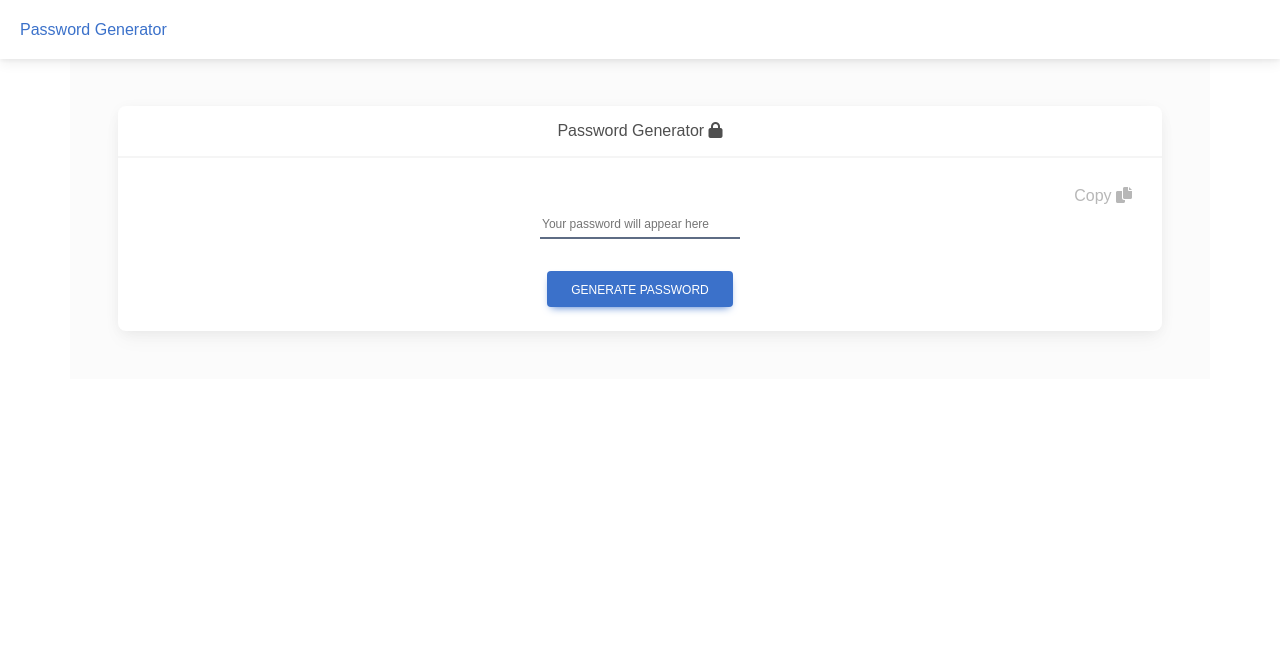
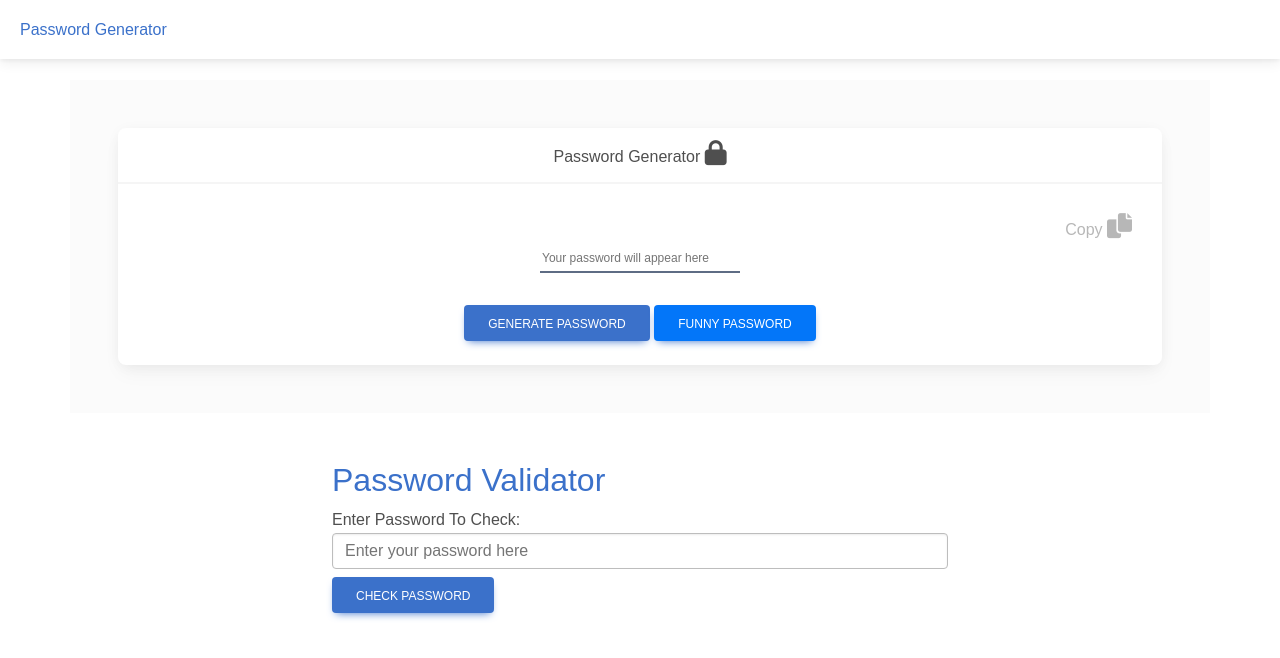
Before and after one commit to usman-rizwan/js-pass-generator, a plain HTML site: page index.html in a window 1280 px wide. Drawn offline with nearby package versions, Linux system fonts and the light colour scheme; some packages are replaced by stand-ins of ours; a script that the page names is missing.

Commit message:
Added Password Validator

```diff
--- a/app.js
+++ b/app.js
@@ -1,16 +1,20 @@
 var copyItm = document.getElementById("copyItm")
-var passMethod = "abcdefghijklmnopqrstuvwxyzHIJKLMNOPQRST";
-var specialChar = "ABCDEFGHIJKLMNOPQRSTUVWXYZ!@#$%^&*_+";
+var passMethod = "abcdefghijklmnopqrstuvwxyz";
+var upperPassMethod = "ABCDEFGHIJKLMNOPQRSTUVWXYZ";
+var specialChar = "!@#$%^&*)(+=._-";
 var printPass = document.getElementById("pass-h");
+var inputCheck = document.getElementById("check-input");
 var randomPass = "";
 function genPass() {
   copyItm.disabled = false
   for (var i = 0; i < 3; i++) {
     var randNum = Math.floor(Math.random() * passMethod.length);
+    var randNum2 = Math.floor(Math.random() * upperPassMethod.length);
     var specialNum = Math.floor(Math.random() * specialChar.length);
     // console.log(randNum);
     randomPass +=
       passMethod[randNum] +
+      upperPassMethod[randNum2] +
       specialChar[specialNum] +
       Math.floor(Math.random() * 9);
     printPass.value = randomPass;
@@ -19,6 +23,126 @@ function genPass() {
   console.log(randomPass);
   randomPass = "";
 }
+function funnyPass() {
+  copyItm.disabled = false
+  var funnyArr = ['admin', 'incorrect', 'Hello World!', 'qwerty', 'password', '12345', 'qwerty123', '1q2w3e', '12345678', '111111', '1234567890', 'Bhupendar Jogi', 'developer456', 'prettier', 'javascript', 'bootsrtrap']
+  var randNum = Math.floor(Math.random() * funnyArr.length);
+  // console.log(randNum);
+  randomPass +=
+    funnyArr[randNum];
+  printPass.value = randomPass;
+  randomPass = ""
+}
+function checkPass() {
+  //  console.log(inputCheck.value);
+  var lowerCaseLetters = /[a-z]/g;
+  var upperCaseLetters = /[A-Z]/g;
+  var numbers = /[0-9]/g
+  var specialCharactres = /[!@#$%^&*+=._-]/g
+  if (inputCheck.value.length >= 8) {
+    if (!inputCheck.value.match(lowerCaseLetters)) {
+      const Toast = Swal.mixin({
+        toast: true,
+        position: "center-end",
+        showConfirmButton: false,
+        timer: 3200,
+        timerProgressBar: true,
+        didOpen: (toast) => {
+          toast.onmouseenter = Swal.stopTimer;
+          toast.onmouseleave = Swal.resumeTimer;
+        }
+      });
+      Toast.fire({
+        icon: "error",
+        html: `Password must be contain upper case charachters <i class="fa-solid fa-arrow-down-a-z"></i>`
+      });
+    }
+    else if (!inputCheck.value.match(upperCaseLetters)) {
+      const Toast = Swal.mixin({
+        toast: true,
+        position: "center-end",
+        showConfirmButton: false,
+        timer: 3200,
+        timerProgressBar: true,
+        didOpen: (toast) => {
+          toast.onmouseenter = Swal.stopTimer;
+          toast.onmouseleave = Swal.resumeTimer;
+        }
+      });
+      Toast.fire({
+        icon: "error",
+        html: `Password must be contain upper case charachters <i class="fa-solid fa-arrow-up-a-z"></i>`
+      });
+    }
+    else if (!inputCheck.value.match(specialCharactres)) {
+      const Toast = Swal.mixin({
+        toast: true,
+        position: "center-end",
+        showConfirmButton: false,
+        timer: 3200,
+        timerProgressBar: true,
+        didOpen: (toast) => {
+          toast.onmouseenter = Swal.stopTimer;
+          toast.onmouseleave = Swal.resumeTimer;
+        }
+      });
+      Toast.fire({
+        icon: "error",
+        html: `Password must be contain special charachters <i class="fa-solid fa-file-invoice-dollar"></i>`
+      });
+    }
+    else if (!inputCheck.value.match(numbers)) {
+      const Toast = Swal.mixin({
+        toast: true,
+        position: "center-end",
+        showConfirmButton: false,
+        timer: 3200,
+        timerProgressBar: true,
+        didOpen: (toast) => {
+          toast.onmouseenter = Swal.stopTimer;
+          toast.onmouseleave = Swal.resumeTimer;
+        }
+      });
+      Toast.fire({
+        icon: "error",
+        html: `Password must be contain numbers <i class="fa-solid fa-arrow-up-9-1"></i>`
+      });
+    } else {
+      const Toast = Swal.mixin({
+        toast: true,
+        position: "center-end",
+        showConfirmButton: false,
+        timer: 3200,
+        timerProgressBar: true,
+        didOpen: (toast) => {
+          toast.onmouseenter = Swal.stopTimer;
+          toast.onmouseleave = Swal.resumeTimer;
+        }
+      });
+      Toast.fire({
+        icon: "success",
+        html: `Your Password Is Strong <i class="fa-regular fa-face-smile"></i>`,
+      });
+    }
+  } else {
+    const Toast = Swal.mixin({
+      toast: true,
+      position: "center-end",
+      showConfirmButton: false,
+      timer: 3200,
+      timerProgressBar: true,
+      didOpen: (toast) => {
+        toast.onmouseenter = Swal.stopTimer;
+        toast.onmouseleave = Swal.resumeTimer;
+      }
+    });
+    Toast.fire({
+      icon: "error",
+      html: "Password must be greater than or equal to 8 characters"
+    });
+  }
+}
+
 function copyText() {
   console.log("Hello world");
   printPass.select()
--- a/index.html
+++ b/index.html
@@ -1,39 +1,34 @@
 <!DOCTYPE html>
 <html lang="en">
+
 <head>
   <meta charset="UTF-8" />
   <meta name="viewport" content="width=device-width, initial-scale=1.0" />
   <title>Pass Generator</title>
   <!-- Font Awesome -->
-    <link href="https://cdnjs.cloudflare.com/ajax/libs/font-awesome/6.0.0/css/all.min.css"rel="stylesheet" />
+  <link href="https://cdnjs.cloudflare.com/ajax/libs/font-awesome/6.0.0/css/all.min.css" rel="stylesheet" />
   <!-- Google Fonts -->
-    <link href="https://fonts.googleapis.com/css?family=Roboto:300,400,500,700&display=swap"  rel="stylesheet" />
+  <link href="https://fonts.googleapis.com/css?family=Roboto:300,400,500,700&display=swap" rel="stylesheet" />
   <!-- MDB -->
-    <link href="https://cdnjs.cloudflare.com/ajax/libs/mdb-ui-kit/6.4.2/mdb.min.css"rel="stylesheet"/>
+  <link href="https://cdnjs.cloudflare.com/ajax/libs/mdb-ui-kit/6.4.2/mdb.min.css" rel="stylesheet" />
   <!-- CSS-->
   <link rel="stylesheet" href="style.css">
 </head>
+
 <body>
   <div>
     <header>
       <!-- Navbar -->
       <nav class="navbar navbar-expand-lg navbar-light bg-white fixed-top">
         <div class="container-fluid">
-            <button
-              class="navbar-toggler"
-              type="button"
-              data-mdb-toggle="collapse"
-              data-mdb-target="#navbarExample01"
-              aria-controls="navbarExample01"
-              aria-expanded="false"
-              aria-label="Toggle navigation"
-            >
+          <button class="navbar-toggler" type="button" data-mdb-toggle="collapse" data-mdb-target="#navbarExample01"
+            aria-controls="navbarExample01" aria-expanded="false" aria-label="Toggle navigation">
             <i class="fas fa-bars"></i>
           </button>
           <div class="collapse navbar-collapse" id="navbarExample01">
             <ul class="navbar-nav me-auto mb-2 mb-lg-0">
               <li class="nav-item active">
-                  <a class="nav-link " aria-current="page" href="#">Password Generator</a>
+                <a class="nav-link color" aria-current="page" href="#">Password Generator</a>
               </li>
             </ul>
           </div>
@@ -42,33 +37,39 @@
       <!-- Navbar -->
     </header>
     <!-- Jumbotron -->
-      <div class="p-5 text-center bg-light container" style="margin-top: 58px">
+    <div class="p-5 text-center bg-light container" style="margin-top: 80px">
       <div class="card text-center">
-          <div class="card-header" >
+        <div class="card-header">
           Password Generator <i class="fa-solid fa-lock"></i>
         </div>
         <div class="card-body">
           <div class="d-flex justify-content-end">
-            <button class="copy" disabled id="copyItm" onclick="copyText()"> Copy <i class="fa-solid fa-copy mt-1 ml-2"></i></button>
+            <button class="copy" disabled id="copyItm" onclick="copyText()"> Copy <i
+                class="fa-solid fa-copy mt-1 ml-2"></i></button>
           </div>
-            <input disabled class="card-title my-text" id="pass-h" placeholder="Your password will appear here"
-            />
+          <input disabled class="card-title my-text" id="pass-h" placeholder="Your password will appear here" />
+
           <p class="card-text"></p>
-            <a href="#" class="btn btn-primary mt-2" onclick="genPass()"
-              >Generate Password</a
-            >
+          <a  class="btn btn-primary mt-2" onclick="genPass()">Generate Password</a>
+          <a  class="btn btn-primary mt-2 funny" onclick="funnyPass()">Funny Password</a>
         </div>
         <!-- <div class="card-footer text-muted">2 days ago</div> -->
       </div>
     </div>
     <!-- Jumbotron -->
+    <div class="container mt-5 w-50">
+      <h2 class="color">Password Validator</h2>
+      <div class="form-group">
+        <label for="additionalInfo">Enter Password To Check:</label>
+        <input type="text" class="form-control"  id="check-input" placeholder="Enter your password here" />
+        <a  class="btn btn-primary mt-2" onclick="checkPass()">Check Password</a>
+      </div>
+    </div>
   </div>
   <!-- MDB -->
-    <script
-      type="text/javascript"
-      src="https://cdnjs.cloudflare.com/ajax/libs/mdb-ui-kit/6.4.2/mdb.min.js"
-    ></script>
+  <script type="text/javascript" src="https://cdnjs.cloudflare.com/ajax/libs/mdb-ui-kit/6.4.2/mdb.min.js"></script>
   <script src="https://cdn.jsdelivr.net/npm/sweetalert2@11"></script>
   <script src="app.js"></script>
 </body>
+
 </html>
--- a/style.css
+++ b/style.css
@@ -13,8 +13,11 @@
 .my-text::placeholder{
     font-size: 12px;
 }
-.nav-link{
+.color{
     color: #3b71ca;
+}
+.funny{
+    background-color: #0376f9 !important;
 }
 .copy{
     cursor:not-allowed;
@@ -22,6 +25,8 @@
     background-color: white;
 
 }
+.fa-solid{
+    font-size: 25px !important;
 @media screen and (max-width: 400px) {
     .my-text{
         width: 170px ;
```
Lines whose indentation alone changed are shown as unchanged.
